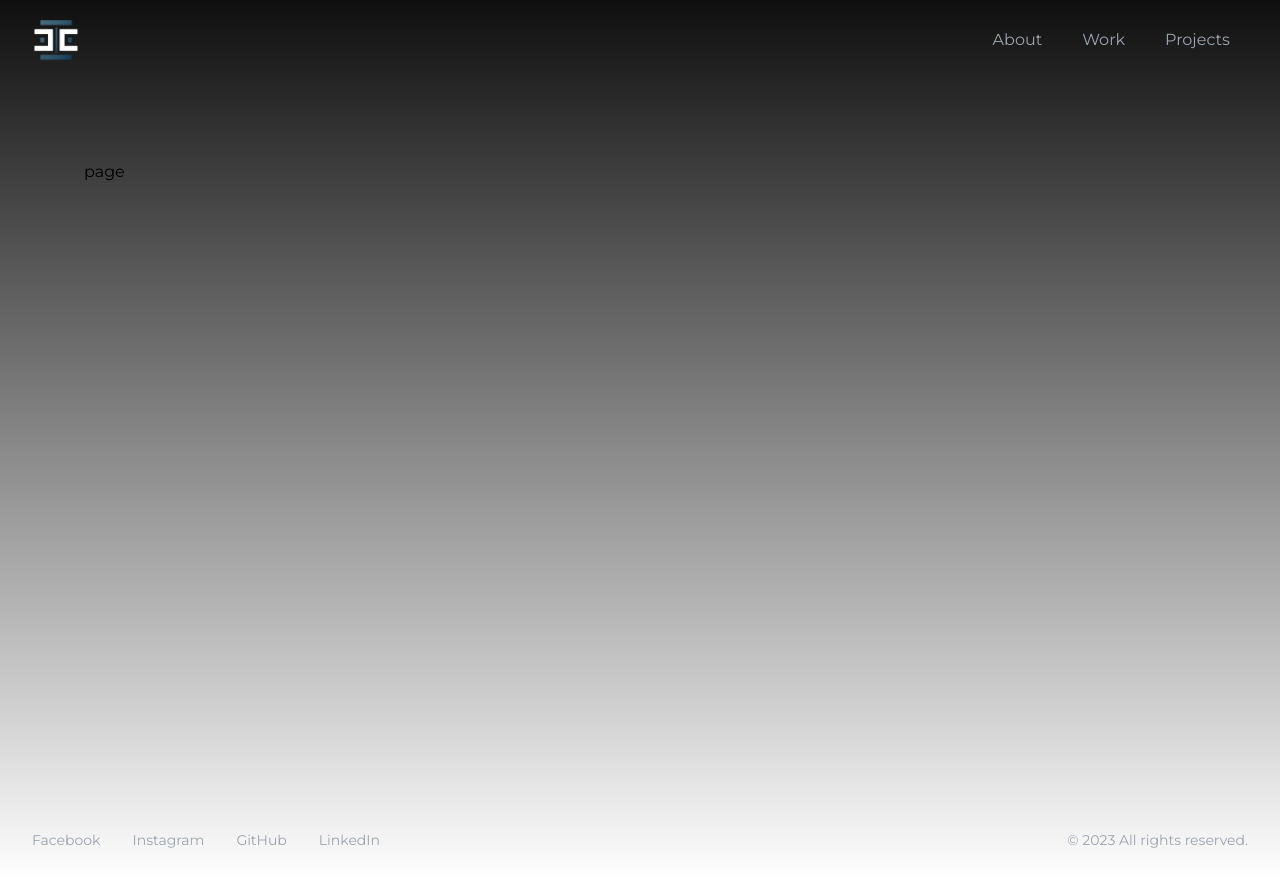
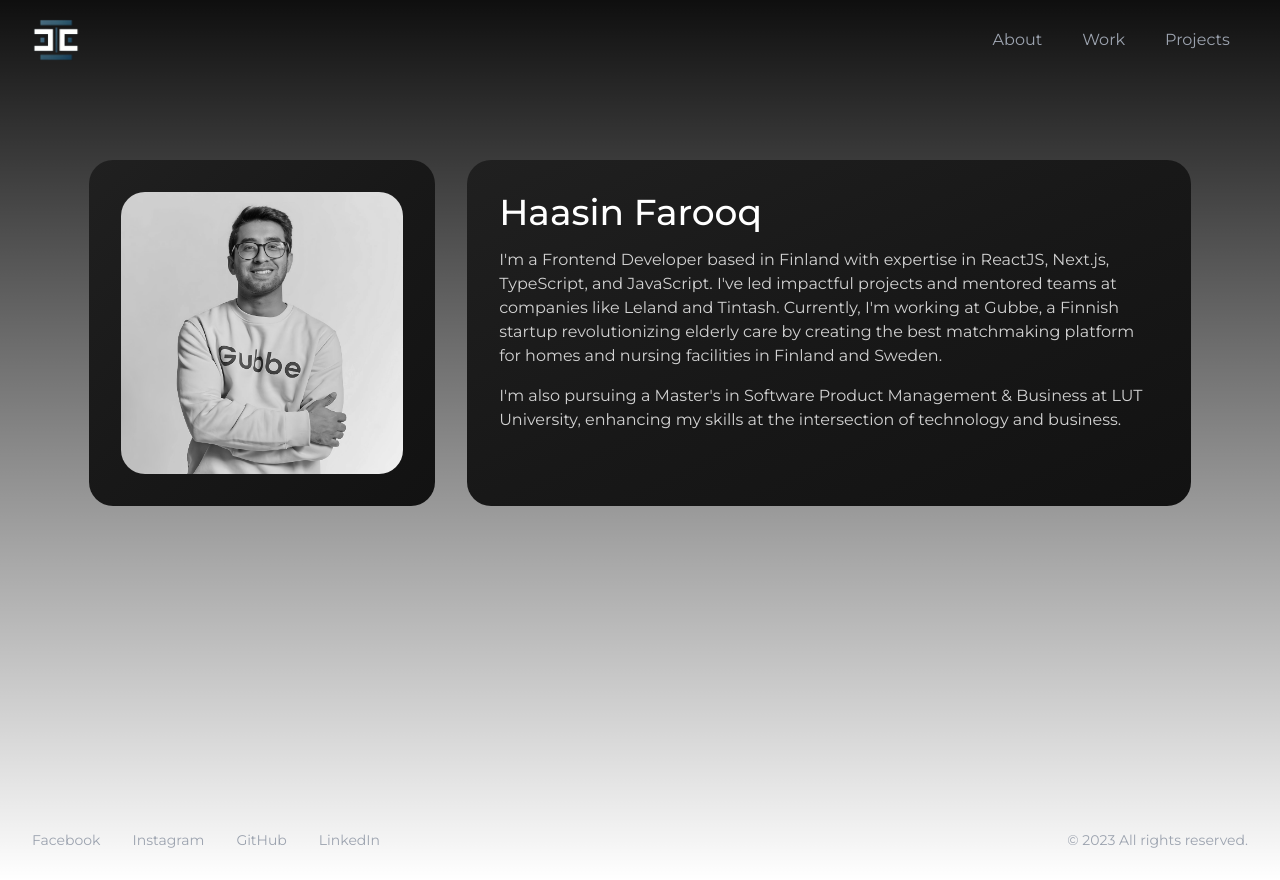
Before and after one commit to haasin-farooq/portfolio, a Next.js app: page /profile in a window 1280 px wide. Built offline with nearby package versions, Linux system fonts and the light colour scheme.

Commit message:
add profile page

```diff
--- a/src/app/layout.tsx
+++ b/src/app/layout.tsx
@@ -26,7 +26,7 @@ const RootLayout: FC<RootLayoutProp> = ({ children }) => {
     <html lang="en">
       <body className={`bg-black-primary ${inter.className}`}>
         <Navbar />
-        <div className="mx-auto min-h-screen max-w-[105ch] sm:pt-40">
+        <div className="mx-auto min-h-screen max-w-[110ch] p-8 pt-32 md:pt-40">
           {children}
         </div>
         <Footer />
--- a/src/app/profile/page.tsx
+++ b/src/app/profile/page.tsx
@@ -1,7 +1,14 @@
-import React from "react";
+import { type FC } from "react";
+import { ProfileImageCard } from "@/components/profile/ProfileImageCard";
+import { AboutMeCard } from "@/components/profile/AboutMeCard";
 
-const ProfilePage = () => {
-  return <div>page</div>;
+const ProfilePage: FC = () => {
+  return (
+    <div className="grid grid-cols-1 gap-8 md:grid-cols-3">
+      <ProfileImageCard className="col-span-1" />
+      <AboutMeCard className="md:col-span-2" />
+    </div>
+  );
 };
 
 export default ProfilePage;
--- a/src/components/common/Button.tsx
+++ b/src/components/common/Button.tsx
@@ -31,7 +31,7 @@ export const Button: FC<ButtonProps> = ({
   return (
     <button
       type="button"
-      className={`flex items-center justify-center space-x-2 rounded-lg border border-white px-5 py-3.5 leading-tight transition duration-300 ease-in-out hover:border-cyan-300 sm:whitespace-nowrap ${
+      className={`flex items-center justify-center space-x-2 rounded-lg border border-white px-5 py-3.5 leading-tight transition duration-300 ease-in-out hover:border-cyan-300 md:whitespace-nowrap ${
         disabled ? "cursor-not-allowed opacity-50" : "cursor-pointer"
       } ${ButtonWidthToStyles[width]} ${className}`}
       aria-label={label}
--- a/src/components/footer/Footer.tsx
+++ b/src/components/footer/Footer.tsx
@@ -11,8 +11,8 @@ export const Footer = () => {
   const currentYear = new Date().getFullYear();
 
   return (
-    <div className="flex w-full flex-col items-center justify-between gap-10 bg-black px-8 py-10 sm:h-20 sm:flex-row sm:gap-8 sm:py-0">
-      <div className="flex flex-col items-center gap-4 sm:flex-row sm:gap-8">
+    <div className="flex w-full flex-col items-center justify-between gap-10 bg-black px-8 py-10 md:h-20 md:flex-row md:gap-8 md:py-0">
+      <div className="flex flex-col items-center gap-4 md:flex-row md:gap-8">
         <FooterLink name="Facebook" href={FACEBOOK_URL} />
         <FooterLink name="Instagram" href={INSTAGRAM_URL} />
         <FooterLink name="GitHub" href={GITHUB_URL} />
--- a/src/components/home/ProfileCard.tsx
+++ b/src/components/home/ProfileCard.tsx
@@ -2,7 +2,7 @@ import { type FC } from "react";
 import { InfoCard } from "../InfoCard";
 import Image from "next/image";
 
-import ProfilePicture from "../../assets/images/profile-picture.jpg";
+import ProfilePicture from "../../assets/images/profile-picture-2.jpg";
 
 export const ProfileCard: FC = () => {
   return (
--- a/src/components/navbar/NavMenu.tsx
+++ b/src/components/navbar/NavMenu.tsx
@@ -41,7 +41,7 @@ export const NavMenu = () => {
         <NavLink name="Work" href="/" />
         <NavLink name="Projects" href="/" />
       </motion.ul>
-      <ul className="hidden items-center space-x-3 sm:flex">
+      <ul className="hidden items-center space-x-3 md:flex">
         <NavLink name="About" href="/" />
         <NavLink name="Work" href="/" />
         <NavLink name="Projects" href="/" />
--- a/src/components/navbar/Navbar.tsx
+++ b/src/components/navbar/Navbar.tsx
@@ -7,7 +7,7 @@ import { NavMenu } from "./NavMenu";
 
 export const Navbar = () => {
   return (
-    <nav className="fixed top-0 z-10 flex h-20 w-full items-center bg-black/80 p-4 sm:px-8">
+    <nav className="fixed top-0 z-10 flex h-20 w-full items-center bg-black/80 p-4 md:px-8">
       <div className="relative flex w-full items-center justify-between gap-4">
         <Link href="/" className="cursor-pointer">
           <Image src={Logo} alt="Logo" width={48} height={48} />
--- /dev/null
+++ b/src/components/profile/AboutMeCard.tsx
@@ -0,0 +1,27 @@
+import { InfoCard } from "../InfoCard";
+import { type FC } from "react";
+
+interface AboutMeCardProps {
+  className?: string;
+}
+
+export const AboutMeCard: FC<AboutMeCardProps> = ({ className }) => {
+  return (
+    <InfoCard className={`flex flex-col gap-4 p-8 ${className}`}>
+      <h1 className="text-4xl font-medium text-white">Haasin Farooq</h1>
+      <p className="text-gray-extra-light">
+        I'm a Frontend Developer based in Finland with expertise in ReactJS,
+        Next.js, TypeScript, and JavaScript. I've led impactful projects and
+        mentored teams at companies like Leland and Tintash. Currently, I'm
+        working at Gubbe, a Finnish startup revolutionizing elderly care by
+        creating the best matchmaking platform for homes and nursing facilities
+        in Finland and Sweden.
+      </p>
+      <p className="text-gray-extra-light">
+        I'm also pursuing a Master's in Software Product Management & Business
+        at LUT University, enhancing my skills at the intersection of technology
+        and business.
+      </p>
+    </InfoCard>
+  );
+};
--- /dev/null
+++ b/src/components/profile/ProfileImageCard.tsx
@@ -0,0 +1,22 @@
+import { InfoCard } from "../InfoCard";
+import Image from "next/image";
+import ProfilePicture from "../../assets/images/profile-picture.jpg";
+import { type FC } from "react";
+
+interface ProfileImageCardProps {
+  className?: string;
+}
+
+export const ProfileImageCard: FC<ProfileImageCardProps> = ({ className }) => {
+  return (
+    <InfoCard className={`p-8 ${className}`}>
+      <div className="w-full shrink-0">
+        <Image
+          className="rounded-3xl grayscale"
+          src={ProfilePicture}
+          alt="profile picture"
+        />
+      </div>
+    </InfoCard>
+  );
+};
--- a/tailwind.config.ts
+++ b/tailwind.config.ts
@@ -15,6 +15,7 @@ const config: Config = {
         },
         gray: {
           light: "rgba(139, 139, 139, 1)",
+          "extra-light": "rgba(210, 210, 210, 1)",
         },
       },
       fontSize: {
```
Also changed, not shown: src/assets/images/profile-picture-2.jpg (added).
